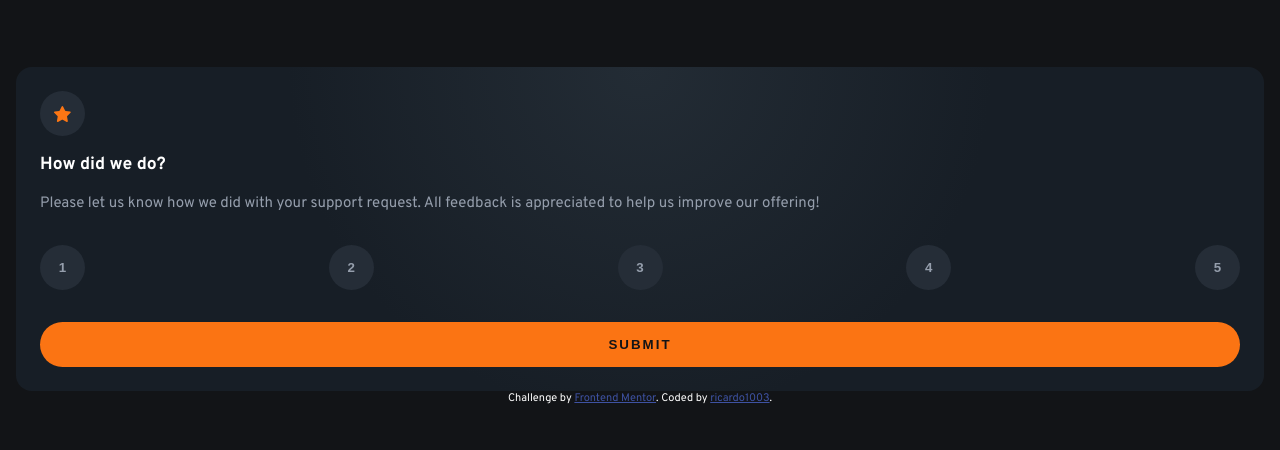
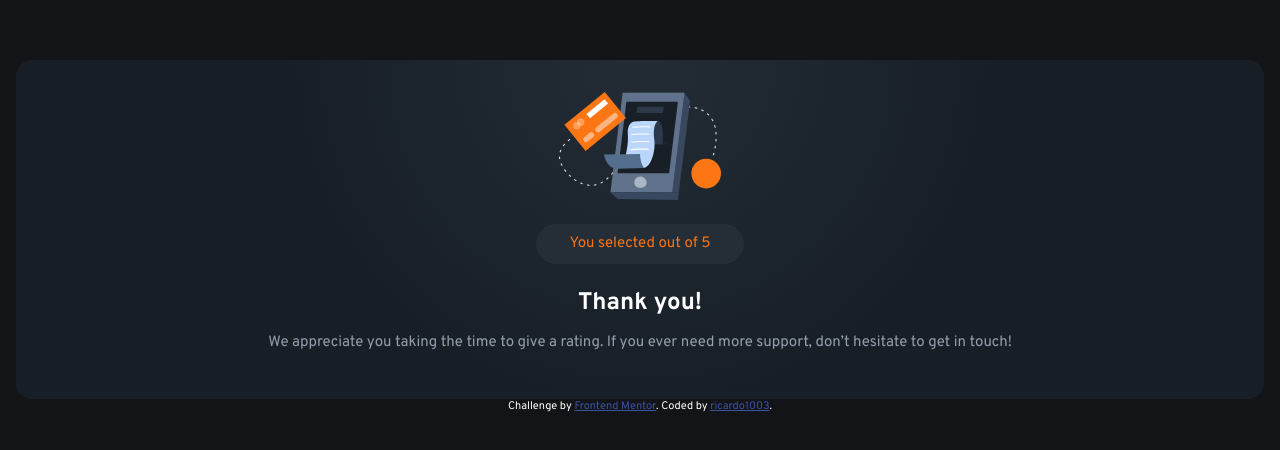
Before and after one commit to ricardo1003/Interactive-rating-component, a plain HTML site: page index.html in a window 1280 px wide. Shown: the part 164-614 px from the top of the page. Drawn offline with Linux system fonts and the light colour scheme.

Commit message:
second section stylized

```diff
--- a/css/styles.css
+++ b/css/styles.css
@@ -11,7 +11,7 @@ body{
     color: white;
     font-family: "Overpass";
 }
-.rate{
+.rate, .gratitude{
     padding: 1.5rem;
     border-radius: 1rem;
     background: rgb(35,44,53);
@@ -40,7 +40,7 @@ body{
 .rate h1, .ratingButton{
     font-weight: 700;
 }
-.rate p, .ratingButton{
+.rate p, .ratingButton, .gratitude p{
     color: hsl(217, 12%, 63%);
 }
 .rate div{
@@ -53,8 +53,16 @@ body{
 }
 .ratingButton{
     background-color: hsl(213, 19%, 18%);
+    transition: 0.2s;
+    -webkit-transition: 0.2s;
+    -moz-transition: 0.2s;
+    -ms-transition: 0.2s;
+    -o-transition: 0.2s;
 }
-
+.ratingButton:hover{
+    background-color: hsl(25, 97%, 53%);
+    color: hsl(216, 12%, 8%);
+}
 .submit{
     width: 100%;
     height: 45px;
@@ -74,9 +82,33 @@ body{
     display: none;
 }
 
-
-
-
+.gratitude{
+    padding: 2rem 1.5rem;
+    text-align: center;
+}
+.gratitude img{
+    display: block;
+    margin: 0 auto;
+}
+.gratitude section :first-child{
+    height: 2.5rem;
+    width: 13rem;
+    margin: 1.5rem auto;
+    display: flex;
+    align-items: center;
+    justify-content: center;
+    border-radius: 100px;
+    background-color: hsl(213, 19%, 18%);
+    color: hsl(25, 97%, 53%);
+    -webkit-border-radius: 100px;
+    -moz-border-radius: 100px;
+    -ms-border-radius: 100px;
+    -o-border-radius: 100px;
+}
+.gratitude section h1{
+    font-size: 1.5rem;
+    margin: 0;
+}
 
 
 
--- a/index.html
+++ b/index.html
@@ -15,7 +15,7 @@
 </head>
 <body>
   <main>
-    <article class="rate">
+    <article class="rate no-display">
       <picture class="logo"></picture>
       <section>
         <h1>How did we do?</h1>
@@ -31,7 +31,7 @@
         <button type="button" class="submit">SUBMIT</button>
       </section>
     </article>
-    <article class="gratitude no-display">
+    <article class="gratitude ">
       <img src="./images/illustration-thank-you.svg" alt="icon">
       <section>
         <p>You selected <!-- Add rating here --> out of 5</p>
```
